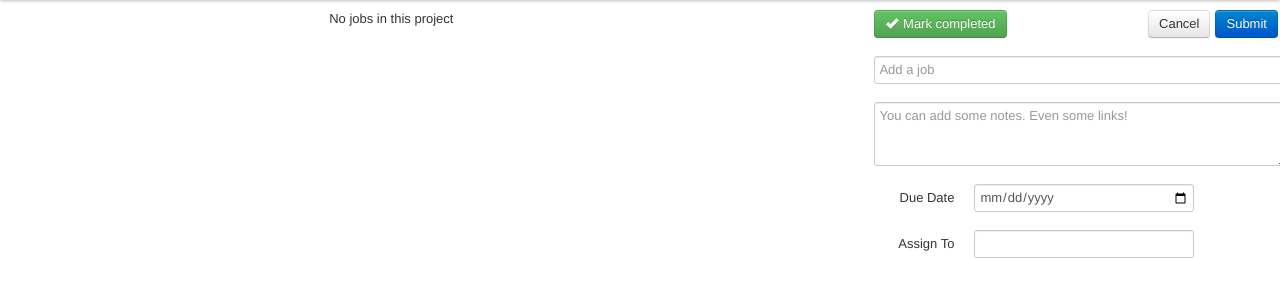
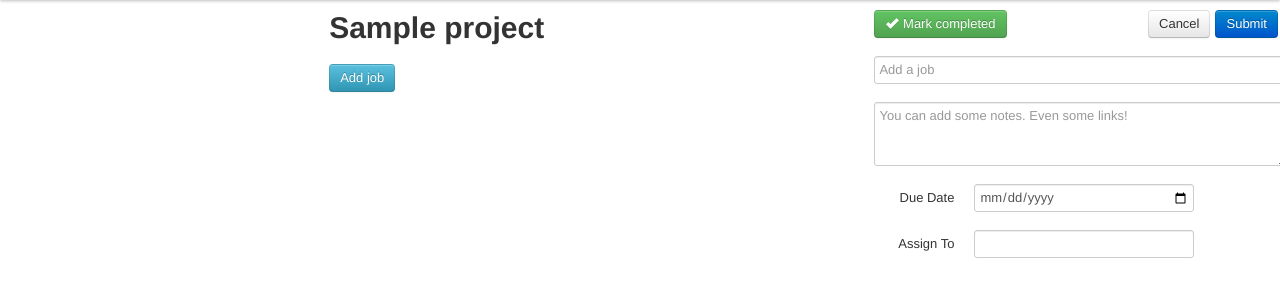
Before and after one commit to andreebrazeau/Dogether, a Django app: page /project/1/ in a window 1280 px wide. Shown: the part 40-340 px from the top of the page. Run offline with Django 3.2, Linux system fonts and the light colour scheme; tables that the repository leaves empty hold one stand-in row (values such as "Sample post"); data that the repository does not hold is empty.

Commit message:
edit vs add tasks

```diff
--- a/templates/tasks.html
+++ b/templates/tasks.html
@@ -1,9 +1,8 @@
 {% extends "base.html" %}
 
 {% block tasks %}
-{% if jobs %}
     <h1>{{project}}</h1>
-    <script>var project_id = {{project.id}};</script>
+   	<script>var project_id = {{project.id}};</script>
     <table class="table">
     	<col width='5%'>
     	<col width='5%'>
@@ -14,30 +13,28 @@
 	    	<tr>
 	      		<td>{{ forloop.counter }}</td>
 	      		<td><input type="checkbox" value={{ job.id }} /></td>
-	      		<td>{{job.title}}</td>
+	      		<td class = 'job-id'>{{job.title}}</td>
 	      		<td class = 'right-row'>></td>
 	    	</tr>
 	    	{% endfor %}
   		</tbody>
   	</table>
-{% else %}
-    <p>No jobs in this project</p>
-{% endif %}
-
+  	<button class="btn btn-info" id='add_job_btn'>Add job</button>
 {% endblock %}
 
 
 
 
 {% block task_details %}
-<form class="form-horizontal">
+<form class="form-horizontal" id='job-form'>
   <fieldset>
   	<div class="control-group task-buttons">
-  		<button class="btn btn-success"><i class="icon-ok icon-white"></i> Mark completed</button>
+  		<button class="btn btn-success" id='completed'><i class="icon-ok icon-white"></i> Mark completed</button>
   		<button class="btn btn-primary" id="submit-job">Submit</button>
   		<button class="btn cancel">Cancel</button>
     </div>
     <div class="control-group">
+    	<input type='hidden' value='' id='job_id'>
     	<input type="text" class="large-input" id="title" placeholder='Add a job' >
     </div>
     <div class="control-group">
--- a/together/urls.py
+++ b/together/urls.py
@@ -8,6 +8,8 @@ urlpatterns = patterns('',
     url(r'^$', 'together_app.views.home', name='home'),
     url(r'^project/(?P<project_id>\d+)/$', 'together_app.views.home'),
     url(r'^add_job$', 'together_app.views.add_job'),
+    url(r'^get_job_details$', 'together_app.views.get_job_details'),
+    url(r'^mark_completed$', 'together_app.views.markcompleted'),
     # url(r'^together/', include('together.foo.urls')),
 
     # Uncomment the admin/doc line below to enable admin documentation:
--- a/together_app/models.py
+++ b/together_app/models.py
@@ -15,7 +15,7 @@ class Job(models.Model):
 	created_at = models.DateTimeField(auto_now_add=True)
 	note = models.TextField(blank=True)
 	assign_to = models.CharField(max_length=200, blank=True)  #models.ForeignKey(User, null = True) for later
-	due_date = models.DateField(null = True, blank = True)
+	due_date = models.DateField(null=True,blank=True)
 	parent = models.ForeignKey('self', null=True)
 	project_id = models.ForeignKey(Project)
 	completed = models.BooleanField(default = False)
--- a/together_app/static/js/script.js
+++ b/together_app/static/js/script.js
@@ -1,25 +1,76 @@
+var edit_mode = false
 $(document).ready(function() {
+
     $('#submit-job').click(add_job);
+    $('tr').click(get_job_details);
+    $('#add_job_btn').click(clear_form_elements);
+    $('#completed').click(mark_completed)
 });
 
 
 function add_job(){
     var error_message = "";
+    var job_id = $('#job_id').val();
     var title = $('#title').val();
     var note = $('#note').val();
     var due_date = $('#due_date').val();
     var assign_to = $('#assign_to').val();
-
     $.ajax({
         type: "POST",
         url: "/add_job",
-        data: { title: title, note: note, due_date:due_date, assign_to:assign_to, project_id:project_id}
+        data: { job_id: job_id, title: title, note: note, due_date:due_date, assign_to:assign_to, project_id:project_id}
     }).done(add_job_to_page);
     return false;
 };
 
 function add_job_to_page(data) {
-    console.log(data.title)
-    var new_job = '<tr><td>?</td><td><input type="checkbox"></td><td>'+ data.title +'</td><td class = "right-row">></td></tr>';
+    console.log(data.order)
+    if (data.add_job_to_list == true) {
+        var new_job = '<tr><td>'+
+    data.order+
+    '</td><td><input type="checkbox"></td><td>'+
+    data.title +
+    '</td><td class = "right-row">></td></tr>';
     $('#job_table').append(new_job)
+    }
 };
+
+function get_job_details () {
+    job_id = $(this).find('input').val();
+    $.ajax({
+        type: "POST",
+        url: "/get_job_details",
+        data: { job_id : job_id}
+    }).done(show_job_detail);
+};
+
+function show_job_detail(data) {
+    edit_mode = true
+    var db_data = data
+    $('#title').val(data.title)
+    $('#note').val(data.note)
+    $('#due_date').val(data.due_date)
+    $('#assign_to').val(data.assign_to)
+};
+
+function clear_form_elements() {
+    $('#job-form').find(':input').each(function() {
+        switch(this.type) {
+            case 'text':
+            case 'textarea':
+                $(this).val('');
+                break;
+            case 'date':
+                $(this).val('')
+        }
+    });
+}
+
+function mark_completed () {
+    $.ajax({
+        type: "POST",
+        url: "/mark_completed",
+        data: { job_id: job_id }
+    }).done();
+    return false;
+}
--- a/together_app/views.py
+++ b/together_app/views.py
@@ -1,4 +1,5 @@
 from django.shortcuts import render_to_response
+from django.db.models import Max
 from models import Project, Job
 from django.views.decorators.csrf import ensure_csrf_cookie, csrf_exempt
 # from json_data import *
@@ -8,29 +9,73 @@ import json
 def home(request, project_id):
     project = Project.objects.get(id = project_id)
     jobs = Job.objects.filter(project_id = project.id).order_by('order')
-    print jobs
+    print 'LIST OF JOB', jobs
     return render_to_response('tasks.html', {'jobs' : jobs, 'project' : project})
 
 @csrf_exempt
 def add_job(request):
-
+	print 'I AM IN THE add_job VIEW'
+	job_id = request.POST.get('job_id', False)
 	title = request.POST.get('title', False)
 	note = request.POST.get('note')
 	due_date = request.POST.get('due_date')
+	print due_date
+	if due_date == '':
+		due_date = None
+		print 'due_date',due_date
 	assign_to = request.POST.get('assign_to')
-	project_id = request.POST.get('project_id')
-	project = Project.objects.get(id = project_id)
-	print 'This:', title, note, due_date, assign_to
-	new_job = Job(
-		title = title,
-	    note = note,
-	    due_date = due_date,
-	    assign_to = assign_to,
-	    #parent =
-	    project_id = project
-	    #order =
-	)
-	new_job.save()
-	result = {'title' : title}
+
+	if job_id == '': # add a new task
+		add_job_to_list = True
+		project_id = request.POST.get('project_id')
+		project = Project.objects.get(id = project_id) #from javascript in the html file
+		max_order = Job.objects.filter(project_id = project).aggregate(Max('order'))
+		if  max_order['order__max'] == None:
+			order = 1
+		else:
+			order = max_order['order__max']+1
+		new_job = Job(
+			title = title,
+		    note = note,
+		    due_date = due_date,
+		    assign_to = assign_to,
+		    #parent =
+		    project_id = project,
+		    order = order
+		)
+		new_job.save()
+
+
+	else :
+		add_job_to_list = False
+		order = ''
+		job_before = Job.objects.get(id = job_id)
+		job_before.title = title
+		job_before.note = note
+		job_before.due_date = due_date
+		job_before.assign_to = assign_to
+		job_before.save()
+
+	result = {'title' : title, 'order':order, 'add_job_to_list':add_job_to_list}
 	data = json.dumps(result)
 	return HttpResponse(data, "application/json")
+
+@csrf_exempt
+def get_job_details(request):
+	job_id = request.POST.get('job_id')
+	job = Job.objects.get(id = job_id)
+	print job.due_date
+	result = {'title' : job.title,
+		'note':job.note,
+		'due_date':str(job.due_date),
+		'assign_to': job.assign_to}
+	data = json.dumps(result)
+	return HttpResponse(data, 'application/json')
+
+def mark_completed():
+	request.POST.get('job_id')
+	job = Job.objects.get(id = job_id)
+	job.completed = True
+	result = {'message' : 'job marked completed'}
+	data = json.dumps(result)
+	return HttpResponse(data, 'application/json')
```
Also changed, not shown: together_app/migrations/0003_auto__chg_field_job_due_date.py (added), together_app/migrations/0004_auto__chg_field_job_due_date.py (added), 1 other file.
